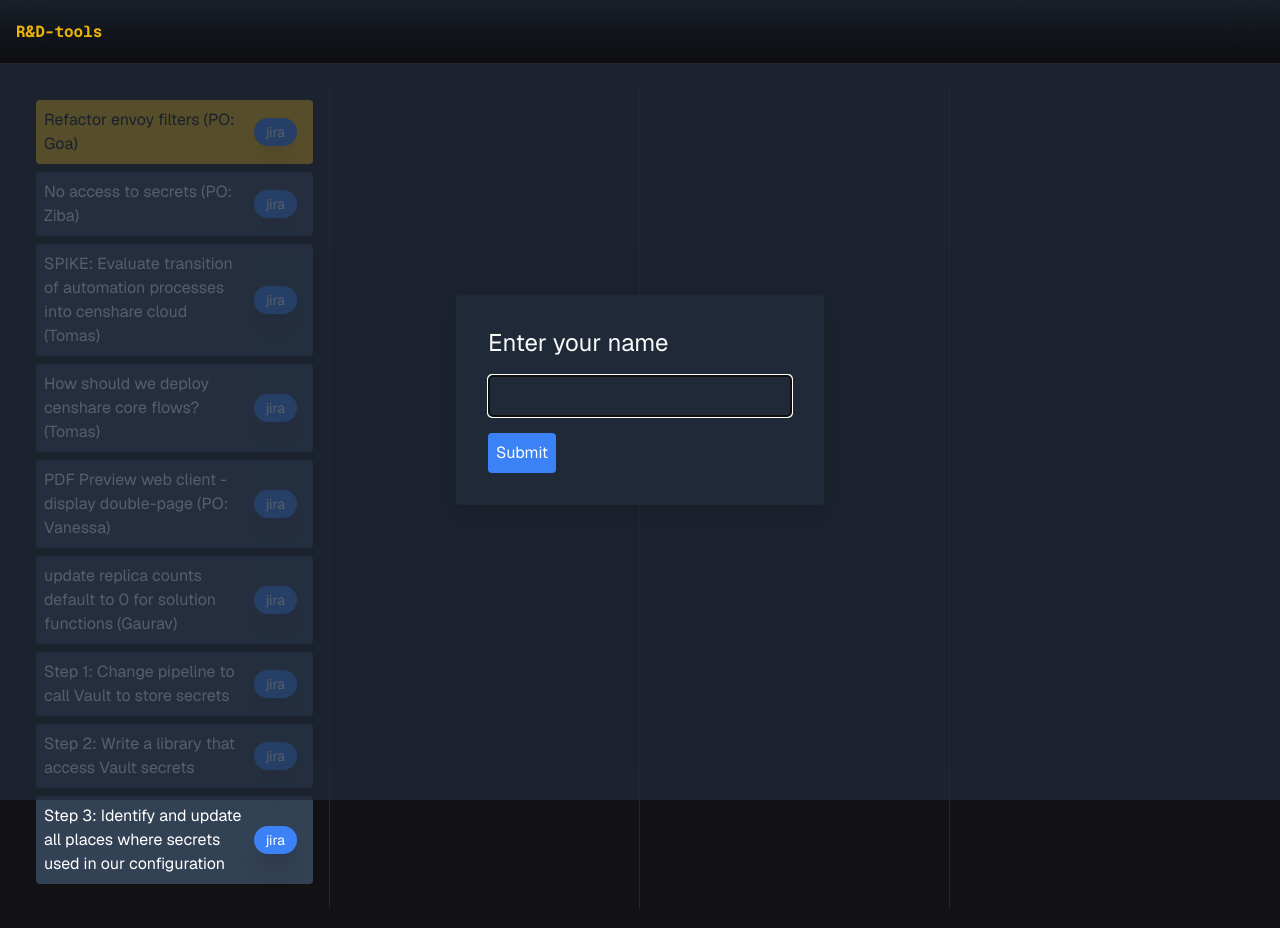
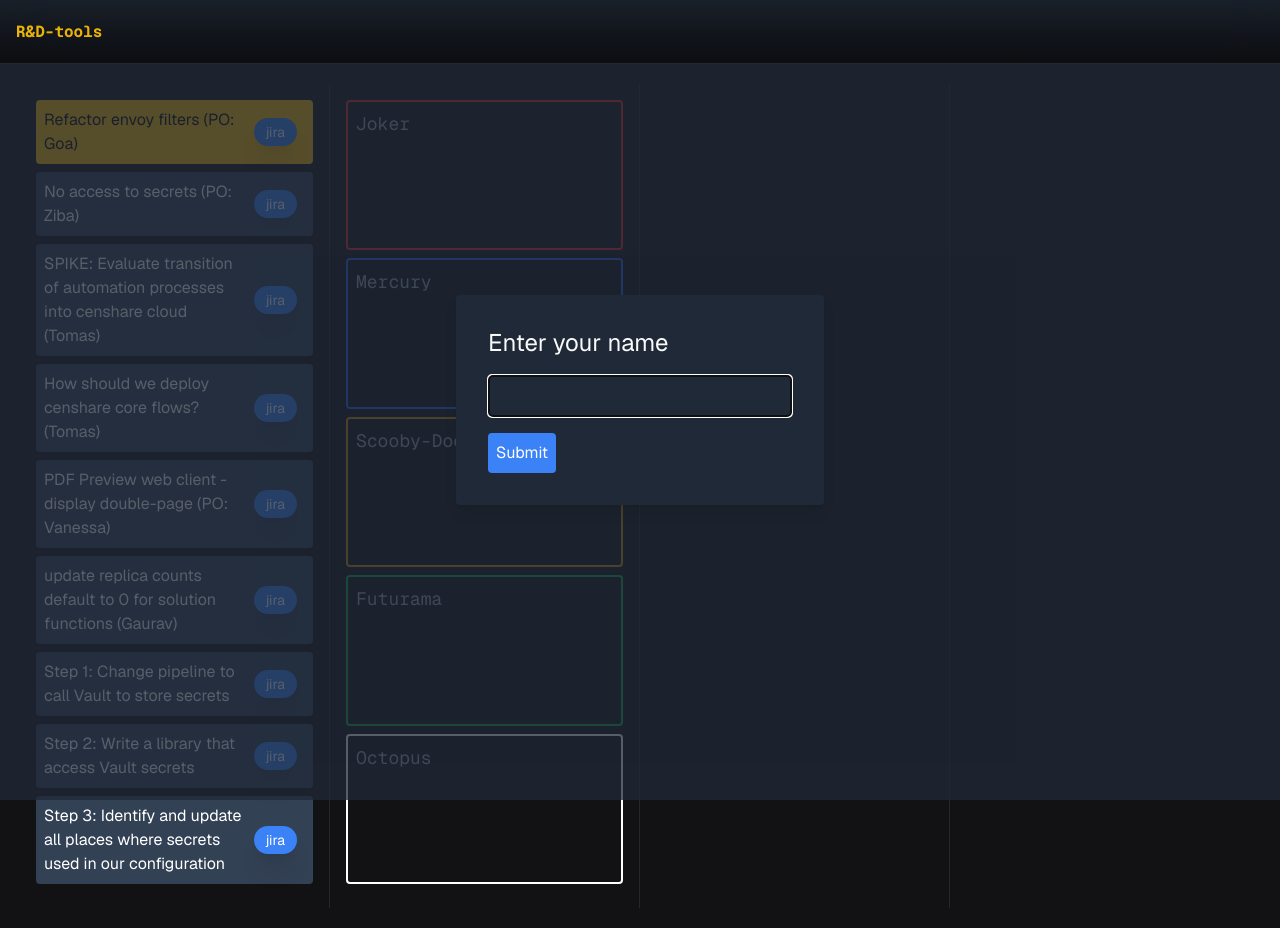
Before and after one commit to danieldotinc/agile-tools, a Next.js app: page /pre-refinement in a window 1280 px wide. Built offline with nearby package versions, Linux system fonts and the light colour scheme; no server answers.

Commit message:
add pre-refinement team bucket containers

```diff
--- a/app/pre-refinement/page.tsx
+++ b/app/pre-refinement/page.tsx
@@ -113,7 +113,7 @@ const PreRefinement = () => {
     <div className="flex flex-1">
       <div className="w-1/4 p-4 border-r">
         {isAdmin && (
-          <div className="flex-1 mb-6">
+          <div className="flex-1 mb-10">
             <div className="mt-4 ">
               <form onSubmit={handleStorySubmit}>
                 <input
@@ -152,7 +152,23 @@ const PreRefinement = () => {
           </DndProvider>
         </div>
       </div>
-      <div className="w-1/4 p-4 border-r" style={{ flexBasis: '25%' }}></div>
+      <div className="flex w-1/4 p-4 border-r flex-col">
+        <li className={`flex-2 mb-2 p-2 rounded flex border-red-600 border-2`}>
+          <span className="text-lg text-gray-400 font-mono">Joker</span>
+        </li>
+        <li className={`flex-2 mb-2 p-2 rounded flex border-blue-600 border-2`}>
+          <span className="text-lg text-gray-400 font-mono">Mercury</span>
+        </li>
+        <li className={`flex-2 mb-2 p-2 rounded flex border-yellow-600 border-2`}>
+          <span className="text-lg text-gray-400 font-mono">Scooby-Doo</span>
+        </li>
+        <li className={`flex-2 mb-2 p-2 rounded flex border-green-600 border-2`}>
+          <span className="text-lg text-gray-400 font-mono">Futurama</span>
+        </li>
+        <li className={`flex-2 mb-2 p-2 rounded flex border-white border-2`}>
+          <span className="text-lg text-gray-400 font-mono">Octopus</span>
+        </li>
+      </div>
       <div className="w-1/4 p-4 border-r" style={{ flexBasis: '25%' }}></div>
     </div>
   );
```
